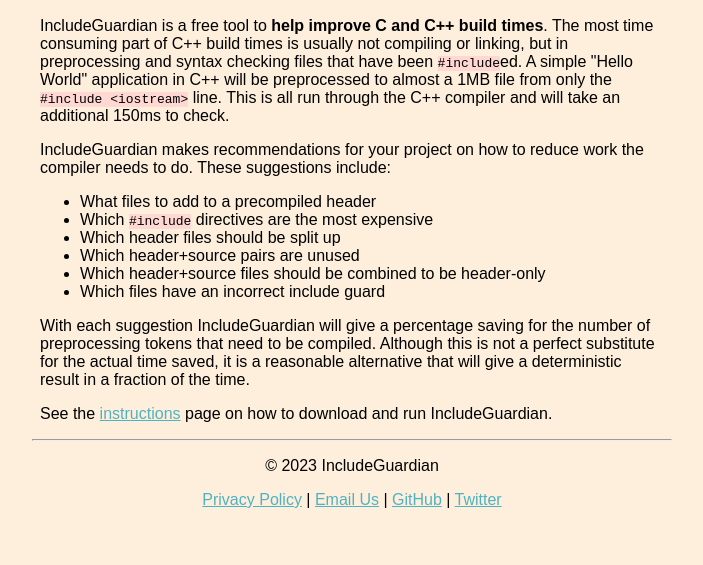
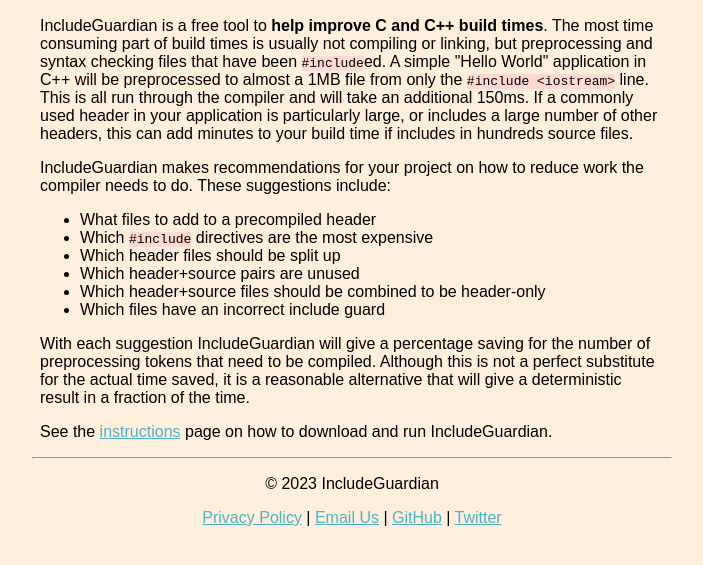
Before and after one commit to elliotgoodrich/includeguardian, a plain HTML site: page website/index.html in a window 1280 px wide. Shown: the part 85-650 px from the top of the page, without its empty margins (288-991 px from the left). Drawn offline with Linux system fonts and the light colour scheme.

Commit message:
Minor improvements to website instructions

```diff
--- a/website/index.html
+++ b/website/index.html
@@ -24,12 +24,14 @@
         <article>
             <h1>IncludeGuardian</h1>
             <p>IncludeGuardian is a free tool to <strong>help improve C and C++ build
-                    times</strong>. The most time consuming part of C++ build times is usually not
-                compiling or linking, but in preprocessing and syntax checking files that have been
+                    times</strong>. The most time consuming part of build times is usually not
+                compiling or linking, but preprocessing and syntax checking files that have been
                 <code>#include</code>ed. A simple "Hello World" application in C++ will be
                 preprocessed to almost a 1MB file from only the <code>#include
-                    &lt;iostream&gt;</code> line. This is all run through the C++ compiler and will
-                take an additional 150ms to check. </p>
+                    &lt;iostream&gt;</code> line. This is all run through the compiler and will take
+                an additional 150ms. If a commonly used header in your application is particularly
+                large, or includes a large number of other headers, this can add minutes to your
+                build time if includes in hundreds source files.</p>
             <p>IncludeGuardian makes recommendations for your project on how to reduce work the
                 compiler needs to do. These suggestions include:</p>
             <ul>
```
Also changed, not shown: 1 other file.
